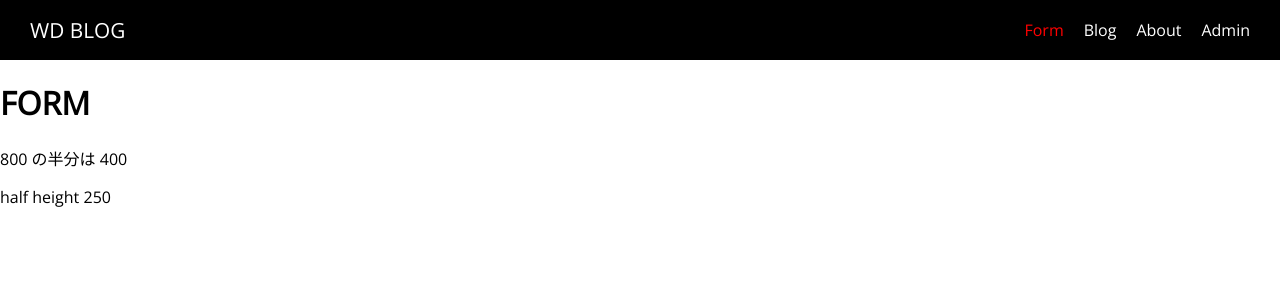
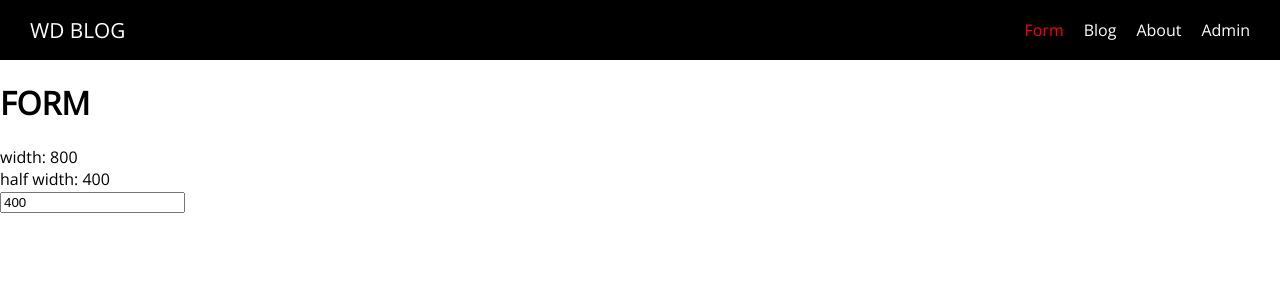
Before and after one commit to hananina/nuxt-blog, a Nuxt app: page /form in a window 1280 px wide. Shown: the top 300 px of the page. Built offline with nearby package versions, Linux system fonts and the light colour scheme.

Commit message:
add get, set

```diff
--- a/pages/form/index.vue
+++ b/pages/form/index.vue
@@ -2,8 +2,10 @@
   <div class="form-page">
     <h1>FORM</h1>
     <form action=""></form>
-    <p>{{ width }} の半分は {{ halfWidth }}</p>
-    <P>half height {{ halfPoint.y }}</P>
+
+    <div>width: {{ width }}</div>
+    <div>half width: {{ halfWidth }}</div>
+    <input type="text" v-model.numver="halfWidth" />
   </div>
 </template>
 
@@ -16,18 +18,16 @@ export default {
     };
   },
   computed: {
-    halfWidth: function() {
-      return this.width / 2;
+    halfWidth: {
+      get: function() {
+        return this.width / 2;
+      },
+      set: function(val) {
+        this.width = val * 2;
+      }
     },
     halfHeight: function() {
       return this.height / 2;
-    },
-    // 「width × height」の中心座標をオブジェクトで返す
-    halfPoint: function() {
-      return {
-        x: this.halfWidth,
-        y: this.halfHeight
-      };
     }
   }
 };
```
